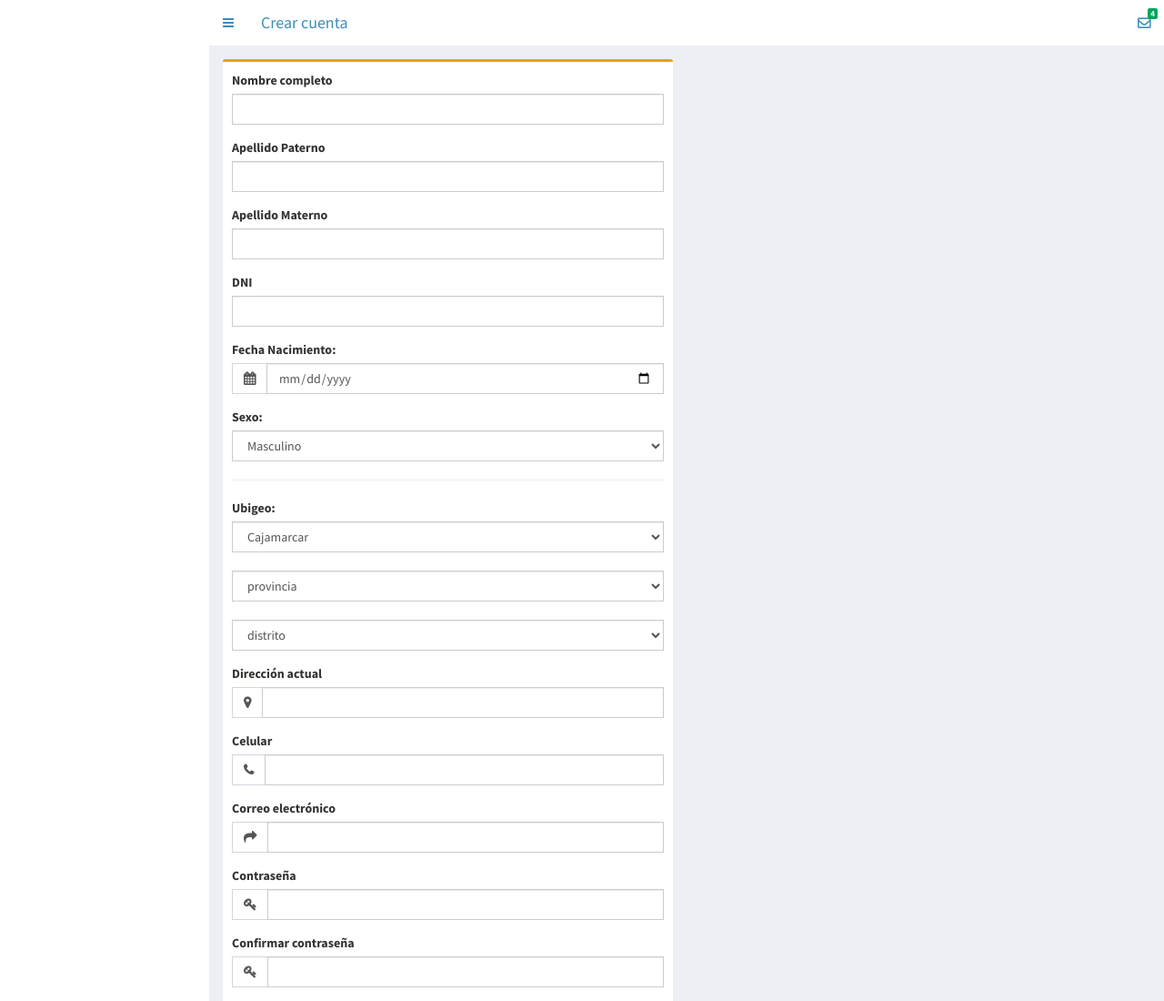
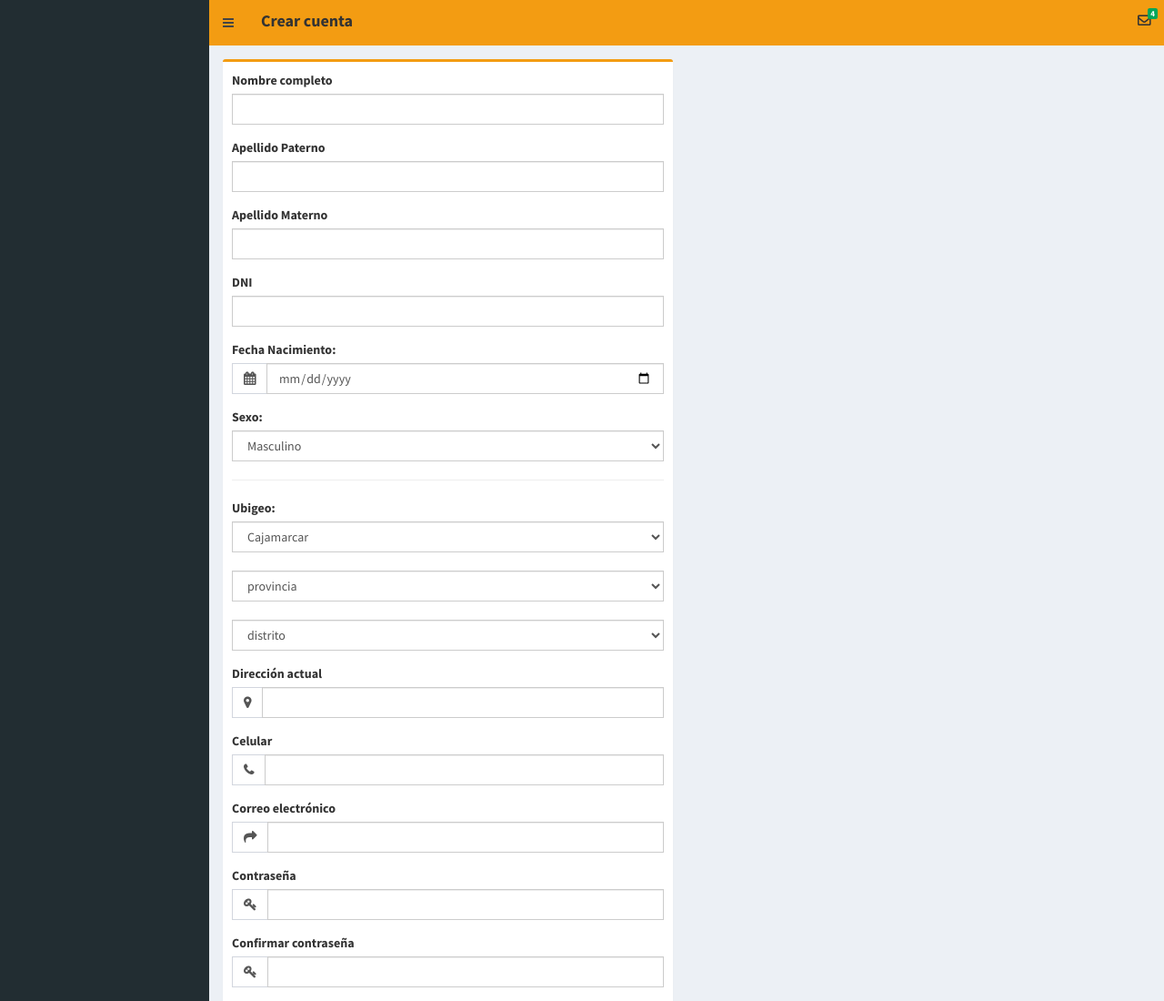
Before and after one commit to BSUAREZF/conductor, a plain HTML site: page crear_cuenta.html in a window 1280 px wide. Shown: the top 1100 px of the page at 91% size. Drawn offline with Linux system fonts and the light colour scheme.

Commit message:
Update crear_cuenta.html

```diff
--- a/crear_cuenta.html
+++ b/crear_cuenta.html
@@ -15,7 +15,7 @@
     <link rel="stylesheet" href="dist/css/AdminLTE1.css">
     <!-- AdminLTE Skins. Choose a skin from the css/skins
          folder instead of downloading all of them to reduce the load. -->
-    <link rel="stylesheet" href="dist/css/skins/allskins.css.ss">
+    <link rel="stylesheet" href="dist/css/skins/allskins.css.css">
     <style>
 
         .fa{
```
